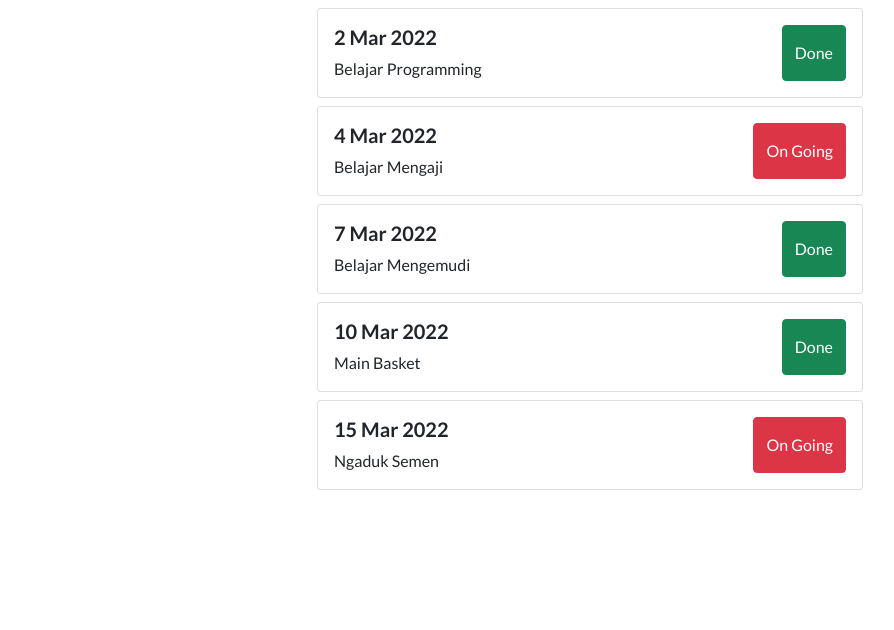
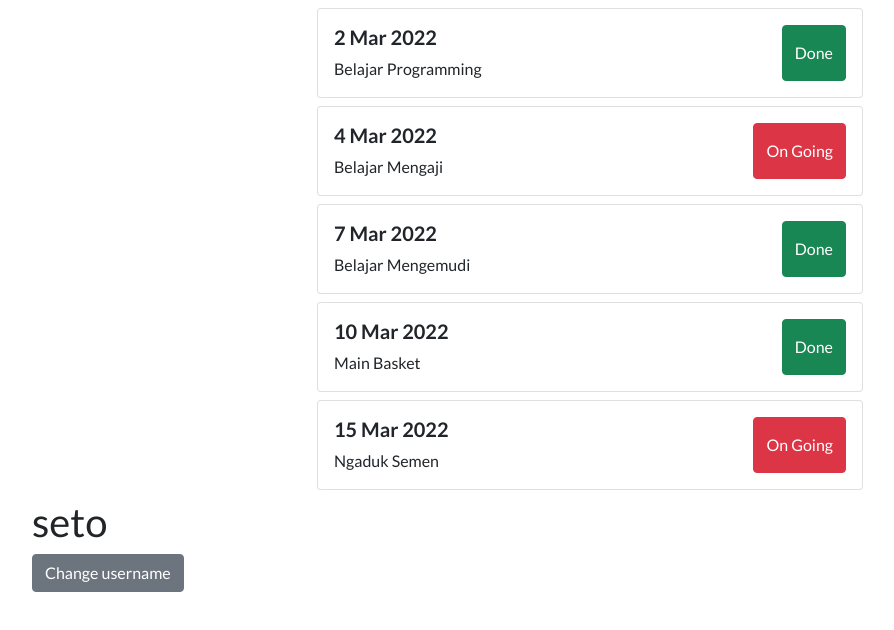
Before and after one commit to wahyuoctar/react-basics, a React (Create React App) app: page / in a window 1280 px wide. Shown: the top 630 px of the page, without its empty margins (50-944 px from the left). Built offline with nearby package versions, Linux system fonts and the light colour scheme.

Commit message:
set state

```diff
--- a/src/App.js
+++ b/src/App.js
@@ -1,3 +1,4 @@
+import { useState } from 'react'
 import  './assets/styles.css'
 import 'bootstrap/dist/css/bootstrap.min.css'
 import Navbar from './components/Navbar/Navbar'
@@ -6,6 +7,7 @@ import TourSection from './components/TourSection/TourSection';
 import ClassComponent from './components/ClassComponent/ClassComponent';
 import ContentCard from './components/ContentCard/ContentCard';
 import ToDoItem from './components/ToDoItem/ToDoItem';
+import { Button } from 'reactstrap'
 
 const data = [
   {
@@ -57,6 +59,7 @@ const listToDO = [
 ]
 
 function App() {
+  const [myUsername, setMyUsername] = useState("seto")
 
   const renderContentList = () => {
     return data.map((val) =>{
@@ -81,6 +84,11 @@ function App() {
       )
     })
   }
+
+  const changeUsername = () => {
+    setMyUsername("Bill")
+  }
+
   return (
     <>
     {/* <Navbar/> */}
@@ -91,6 +99,10 @@ function App() {
         {toDoItem()}
         </div>
       </div>
+
+      <h1>{myUsername}</h1>
+      <Button onClick={changeUsername}>Change username</Button>
+
     </div>
     {/* <BandSection/>
     <TourSection/>
--- a/src/components/ToDoItem/ToDoItem.jsx
+++ b/src/components/ToDoItem/ToDoItem.jsx
@@ -18,8 +18,9 @@ return (
                 {props.action}
             </CardText>
             </div>
-            {props.status == "Done" ? <Button color='success'>
-                {props.status}
+            {props.status == "Done" ?
+            <Button color='success'>
+            {props.status}
             </Button>:
             <Button color='danger'>
             {props.status}
```
